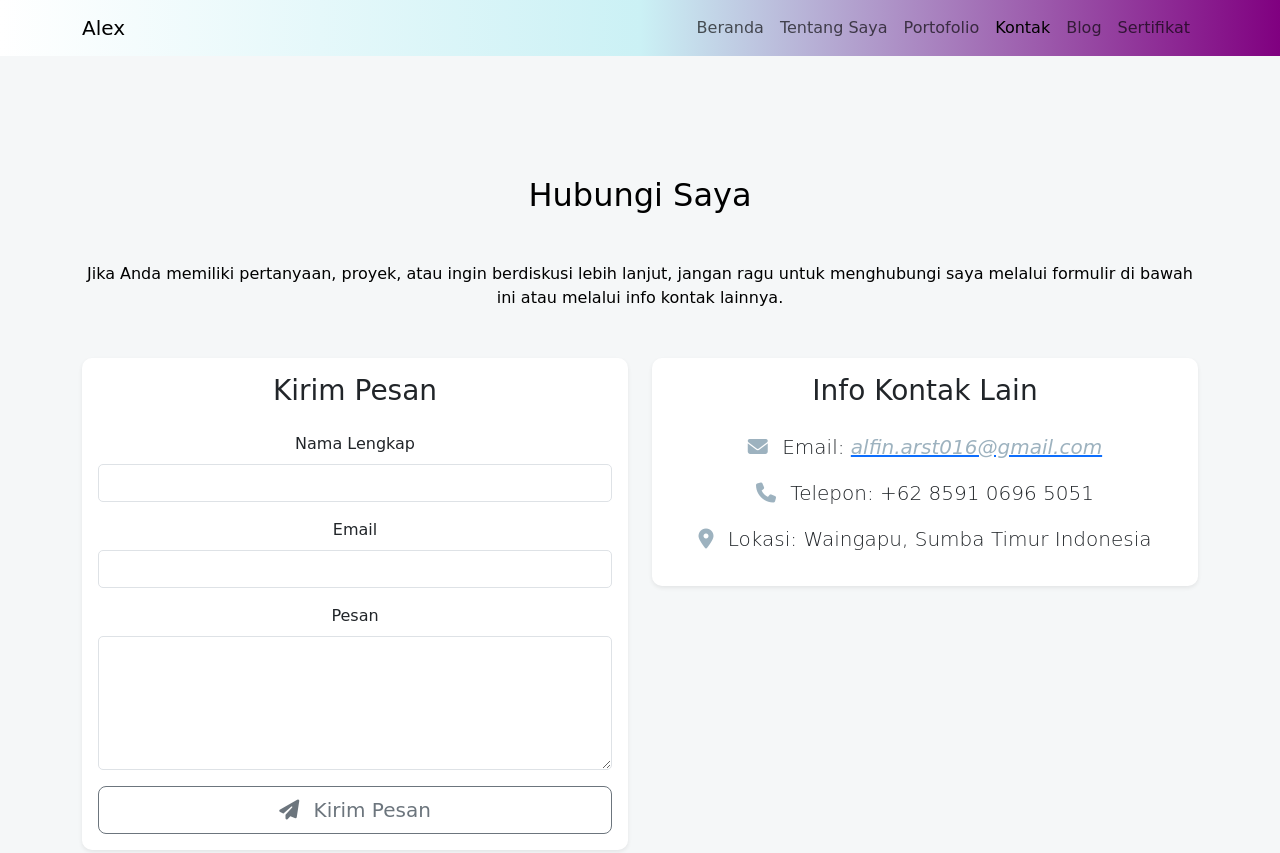
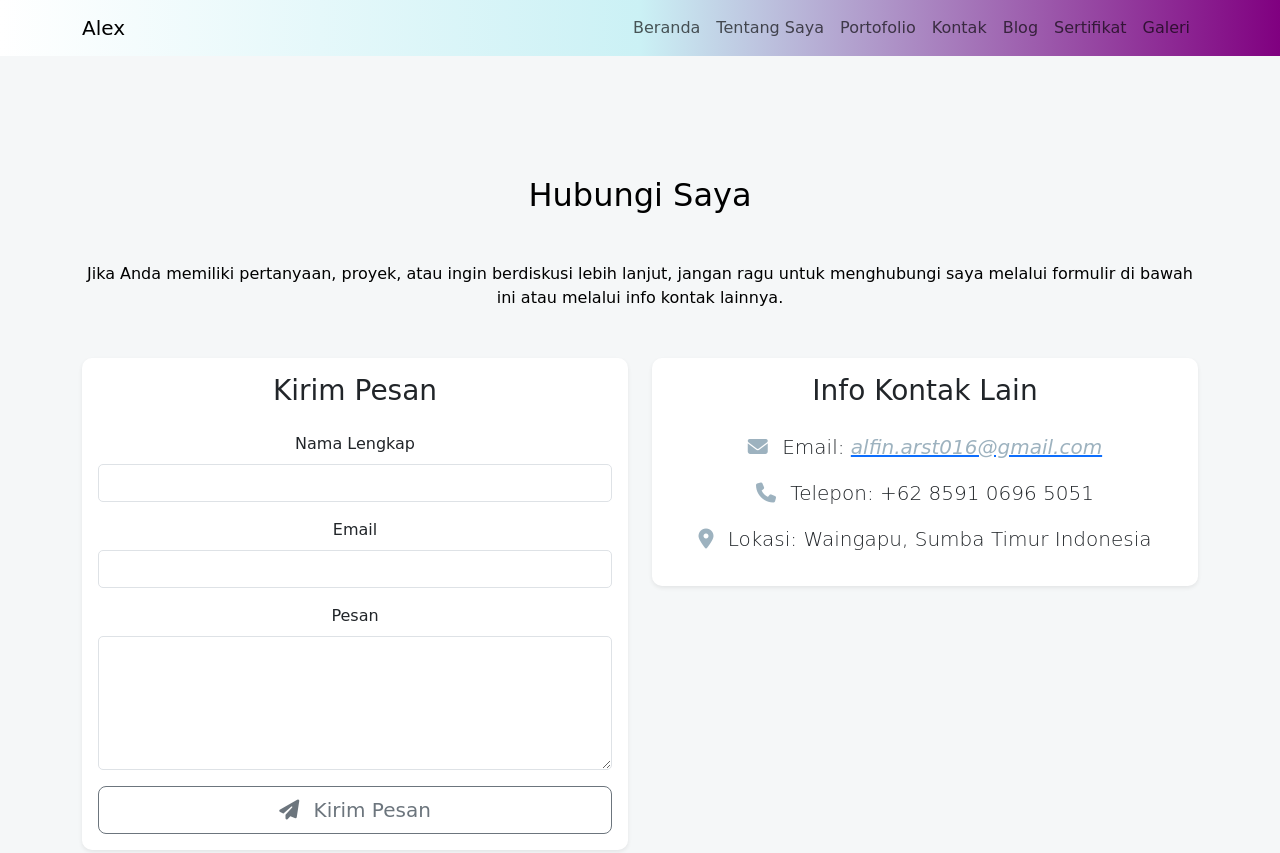
Before and after one commit to Alex-016/Portfolio_Revisi, a plain HTML site: page contact.html in a window 1280 px wide. Shown: the top 853 px of the page. Drawn offline with nearby package versions, Linux system fonts and the light colour scheme; a web font is replaced by a local one.

Commit message:
Update contact.html

```diff
--- a/contact.html
+++ b/contact.html
@@ -31,13 +31,16 @@
                         <a class="nav-link" href="portfolio.html">Portofolio</a>
                     </li>
                     <li class="nav-item">
-                        <a class="nav-link active" aria-current="page" href="contact.html">Kontak</a>
+                        <a class="nav-link" href="contact.html">Kontak</a>
                     </li>
                     <li class="nav-item">
                         <a class="nav-link" href="blog.html">Blog</a>
                     </li>
                     <li class="nav-item">
                         <a class="nav-link" href="certificates.html">Sertifikat</a>
+                    </li>
+                    <li class="nav-item">
+                        <a class="nav-link" href="gallery.html">Galeri</a>
                     </li>
                 </ul>
             </div>
```
